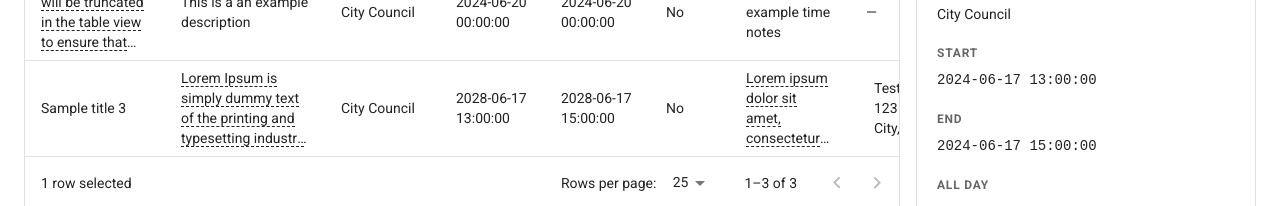
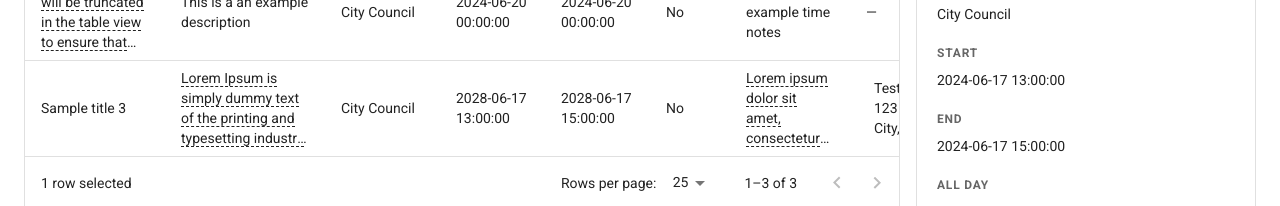
Before and after one commit to DevArtsLab/city-scrapers-meetings-viewer, a Next.js app: page /scrapers/test_spider1 in a window 1280 px wide. Both pictures are taken after a click on the element 775 px from the left and 305 px from the top of the page. Shown: the part 390-596 px from the top of the page. Built offline with nearby package versions, Linux system fonts and the light colour scheme; what @mui/material-nextjs would draw is missing.

Commit message:
Fix link 'No title' fallback and match Start/End/ID fonts to table

```diff
--- a/components/MeetingDetailPanel.tsx
+++ b/components/MeetingDetailPanel.tsx
@@ -124,15 +124,11 @@ export default function MeetingDetailPanel() {
         </Section>
 
         <Section label="Start">
-          <Typography variant="body2" sx={{ fontFamily: "monospace" }}>
-            {record.start || "—"}
-          </Typography>
+          <Typography variant="body2">{record.start || "—"}</Typography>
         </Section>
 
         <Section label="End">
-          <Typography variant="body2" sx={{ fontFamily: "monospace" }}>
-            {record.end || "—"}
-          </Typography>
+          <Typography variant="body2">{record.end || "—"}</Typography>
         </Section>
 
         <Section label="All Day">
@@ -166,7 +162,7 @@ export default function MeetingDetailPanel() {
                   rel="noopener noreferrer"
                   sx={{ color: "primary.main" }}
                 >
-                  {link.title || link.href}
+                  {link.title || "No title"}
                 </Box>
                 <Typography
                   variant="caption"
@@ -216,14 +212,7 @@ export default function MeetingDetailPanel() {
         </Section>
 
         <Section label="ID">
-          <Typography
-            variant="body2"
-            sx={{
-              fontFamily: "monospace",
-              fontSize: "0.75rem",
-              wordBreak: "break-all",
-            }}
-          >
+          <Typography variant="body2" sx={{ wordBreak: "break-all" }}>
             {record.id}
           </Typography>
         </Section>
```
